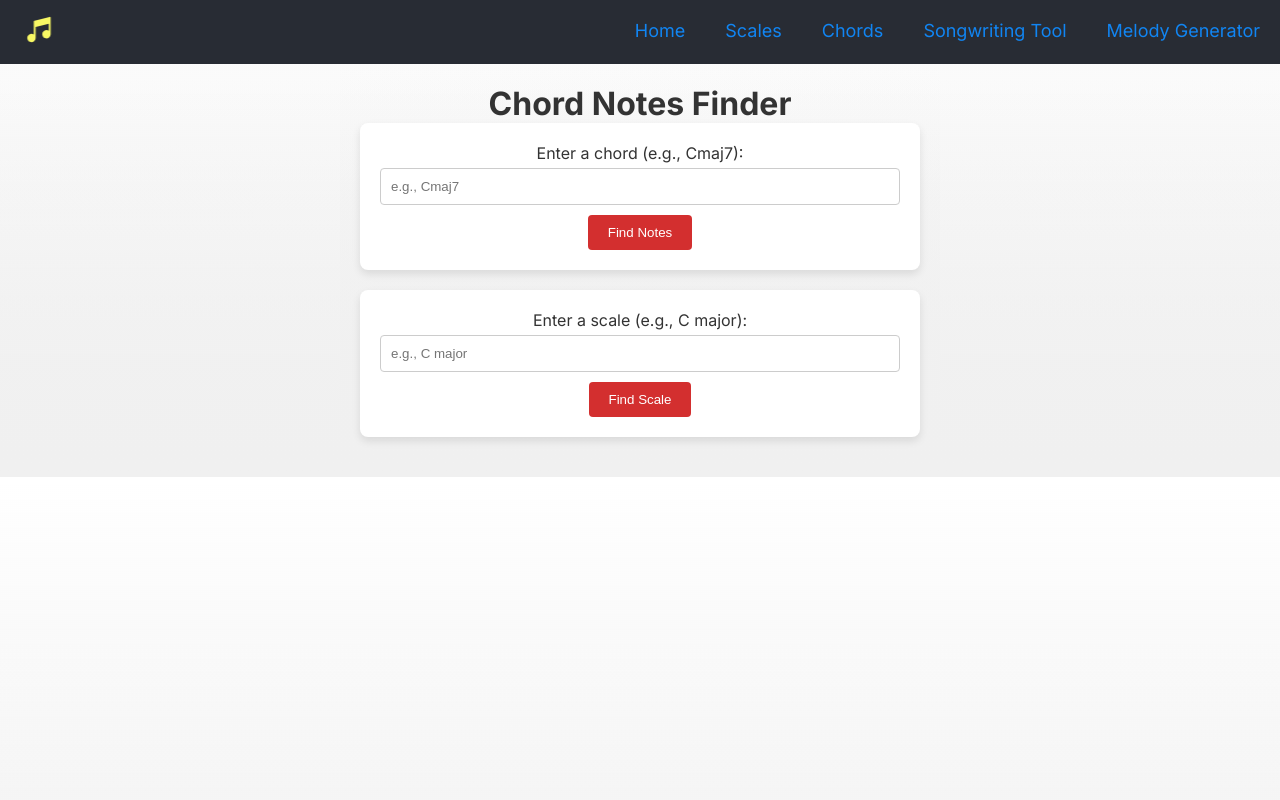
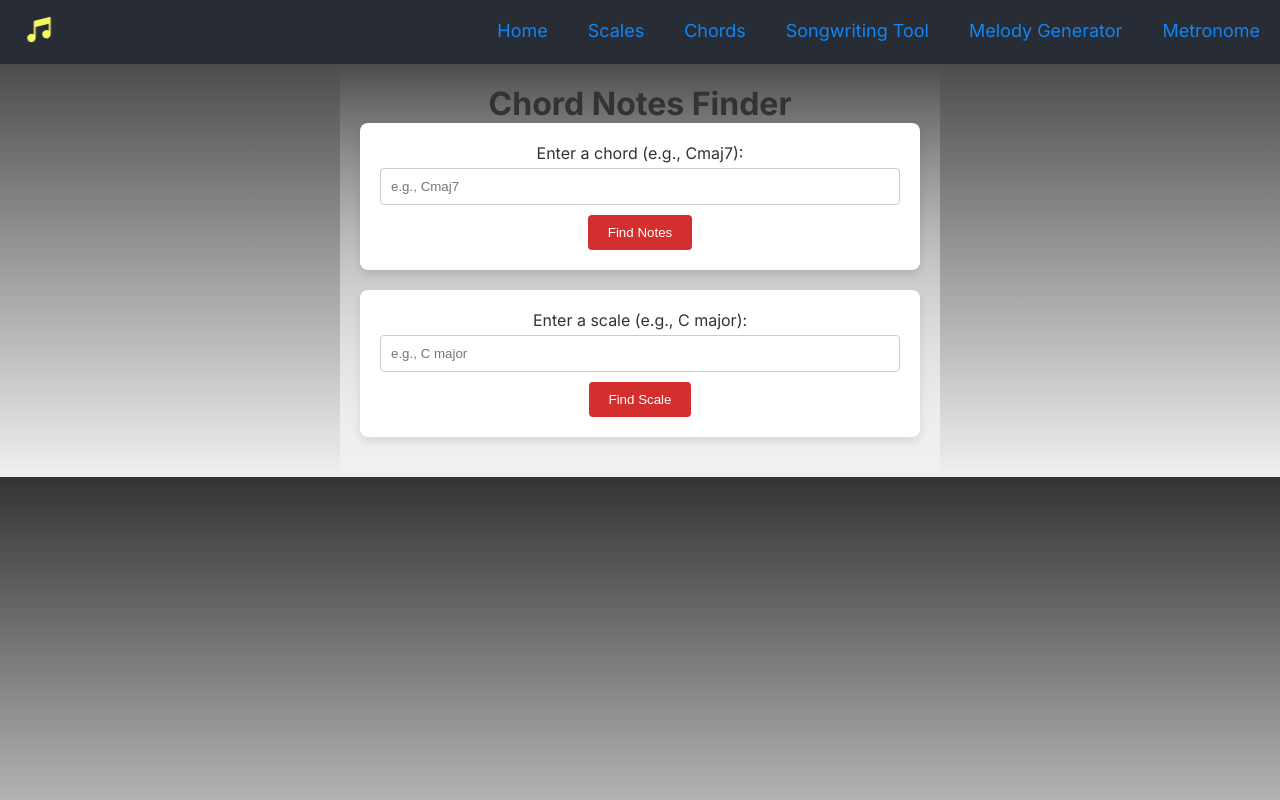
Before and after one commit to LongDefeat/music-app, a Next.js app: page / in a window 1280 px wide. Built offline with nearby package versions, Linux system fonts and the light colour scheme.

Commit message:
add metronome to navbar

```diff
--- a/src/app/components/BPMBar.tsx
+++ b/src/app/components/BPMBar.tsx
@@ -16,11 +16,11 @@ const BPMBar: React.FC<BPMBarProps> = ({ onTempoChange }) => {
   return (
     <BPMBarContainer>
       <BPMAdjustmentButton onClick={() => onTempoChange(bpm - 1)}>
-        <SubtractLineIcon size={33} />
+        <SubtractLineIcon size={40} />
       </BPMAdjustmentButton>
       <BPMDisplay>{bpm}</BPMDisplay>
       <BPMAdjustmentButton onClick={() => onTempoChange(bpm + 1)}>
-        <AddLineIcon size={33} />
+        <AddLineIcon size={40} />
       </BPMAdjustmentButton>
     </BPMBarContainer>
   );
--- a/src/app/components/Navigation.tsx
+++ b/src/app/components/Navigation.tsx
@@ -37,6 +37,11 @@ export default function Navigation() {
             Melody Generator
           </Link>
         </li>
+        <li className={styles.navItem}>
+          <Link href="/metronome" className={styles.navLink}>
+            Metronome
+          </Link>
+        </li>
       </ul>
     </nav>
   );
--- a/src/app/globals.css
+++ b/src/app/globals.css
@@ -12,12 +12,9 @@ body {
   font-family: Arial, sans-serif; /* Standardize font */
   background: linear-gradient(to bottom, transparent, #f0f0f0);
   color: #333;
+  background-color: #333;
 }
 
-a {
-  color: inherit;
-  text-decoration: none;
-}
 .pageTitle,
 .chordSection h2 {
   font-size: 2.5rem;
```
